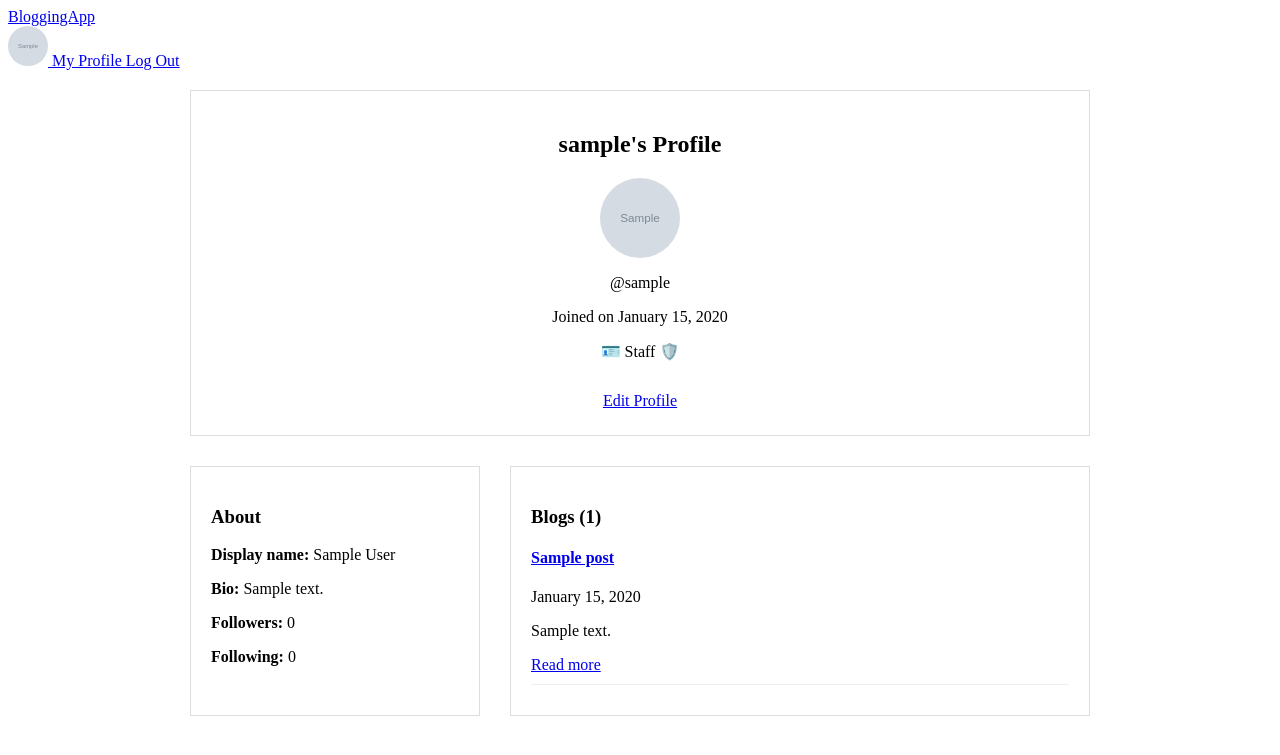
After one commit to hashtag-ankita/bloggingApp-2, a Django app: a page that uses templates/navbar.html in a window 1280 px wide. The commit adds this page. Shown: the top 755 px of the page. Run offline with Django 5.2, Linux system fonts and the light colour scheme; a user stored in the database is signed in; tables that the repository leaves empty hold one stand-in row (values such as "Sample post"); grey boxes marked "Sample" are stand-in pictures.

Commit message:
Added profile details page for users
- Displays user details and their blog posts, if any

- Also displays if they are staff or superuser/admin on their profile

```diff
--- a/base/templates/feed_component.html
+++ b/base/templates/feed_component.html
@@ -3,7 +3,7 @@
     <a href="#">
         <h4 class="post-title">{{ post.title|title }}</h4>
     </a>
-    <p class="post-author">by <a href="#">{{ post.author.username }}</a></p>
+    <p class="post-author">by <a href="{% url 'profile' post.author.username %}">{{ post.author.username }}</a></p>
     <p class="post-date">Published on {{ post.created_at|date }}</p>
     <p class="post-content">{{ post.content|truncatewords:50|linebreaks }}<a href="#" class="read-more">Read
             More...</a></p>
--- /dev/null
+++ b/base/templates/profile_details.html
@@ -0,0 +1,113 @@
+<!-- profile_page.html -->
+{% extends 'main.html' %}
+{% load static %}
+
+{% block content %}
+<style>
+    .profile-container {
+        max-width: 900px;
+        margin: auto;
+        padding: 20px;
+    }
+
+    .profile-header {
+        border: 1px solid #ddd;
+        padding: 20px;
+        text-align: center;
+        margin-bottom: 30px;
+    }
+
+    .profile-picture {
+        width: 80px;
+        height: 80px;
+        object-fit: cover;
+        border-radius: 50%;
+        display: block;
+        margin: 10px auto;
+    }
+
+    .edit-btn,
+    .follow-btn {
+        display: inline-block;
+        margin-top: 10px;
+        padding: 5px 10px;
+    }
+
+    .profile-body {
+        display: grid;
+        grid-template-columns: 1fr 2fr;
+        gap: 30px;
+    }
+
+    .profile-details-card {
+        border: 1px solid #ddd;
+        padding: 20px;
+    }
+
+    .profile-blogs-section {
+        border: 1px solid #ddd;
+        padding: 20px;
+    }
+
+    .blog-card {
+        border-bottom: 1px solid #eee;
+        padding-bottom: 10px;
+        margin-bottom: 10px;
+    }
+</style>
+<div class="profile-container">
+    <!-- Header Section -->
+    <div class="profile-header">
+        <h2>{{ user.username }}'s Profile</h2>
+        {% if user.profile_picture %}
+        <img src="{{ user.profile_picture.url }}" alt="Profile Picture" class="profile-picture">
+        {% else %}
+        <img src="{% static 'images/avatar.svg' %}" alt="Profile Picture" class="profile-picture">
+        {% endif %}
+        <p>@{{ user.username }}</p>
+        <p>Joined on {{ user.created_at|date:"F d, Y" }}</p>
+        {% if user.is_staff %}
+        <p><span>🪪 Staff {% if user.is_superuser %}🛡️{% endif %}</span></p>
+        {% endif %}
+        {% if request.user == user %}
+        <a href="{% url 'edit-profile' %}" class="edit-btn">Edit Profile</a>
+        {% else %}
+        <!-- {% if is_following %}
+        <form action="" method="post">{% csrf_token %}
+            <button type="submit" class="follow-btn">Unfollow</button>
+        </form>
+        {% else %} -->
+        <form action="" method="post">{% csrf_token %}
+            <button type="submit" class="follow-btn">Follow</button>
+        </form>
+        <!-- {% endif %} -->
+        {% endif %}
+    </div>
+
+    <!-- Body Section -->
+    <div class="profile-body">
+        <div class="profile-details-card">
+            <h3>About</h3>
+            <p><strong>Display name:</strong> {{ user.display_name }}</p>
+            <p><strong>Bio:</strong> {{ user.bio|default:"No bio added." }}</p>
+            <p><strong>Followers:</strong> 0</p>
+            <p><strong>Following:</strong> 0</p>
+        </div>
+
+        <div class="profile-blogs-section">
+            <h3>Blogs ({{ blogs.count }})</h3>
+            {% for blog in blogs.all %}
+            <div class="blog-card">
+                <h4><a href="#">{{ blog.title }}</a></h4>
+                <p>{{ blog.created_at|date:"F d, Y" }}</p>
+                <p>{{ blog.content|truncatewords:25 }}</p>
+                <a href="#">Read more</a>
+            </div>
+            {% empty %}
+            <p>No blogs yet.</p>
+            {% endfor %}
+        </div>
+    </div>
+</div>
+
+{% endblock %}
--- a/base/templates/sidebar_component.html
+++ b/base/templates/sidebar_component.html
@@ -11,7 +11,7 @@
    <h4 class="profile-display-name">{{ request.user.display_name }}</h4>
    <p class="profile-username">@{{ request.user.username }}</p>
    <p class="profile-blog-count">Blogs Posted: <span>0</span></p>
-   <a href="#" class="view-profile-btn">View Profile</a>
+   <a href="{% url 'profile' request.user.username %}" class="view-profile-btn">View Profile</a>
 </div>
 
 <hr>
--- a/base/urls.py
+++ b/base/urls.py
@@ -9,6 +9,9 @@ urlpatterns = [
     path('login/', views.login_view, name='login'),
     path('logout/', views.logout_view, name='logout'),
 
+    path('profile/<str:username>/', views.profile_view, name='profile'),
+    path('edit_profile/', views.editProfile, name='edit-profile'),
+
     path('create/', views.createPost, name='create-post'),
     path('add_category/', views.addCategory, name='add-category'),
 ]
--- a/base/views.py
+++ b/base/views.py
@@ -1,4 +1,4 @@
-from django.shortcuts import render, redirect
+from django.shortcuts import render, redirect, get_object_or_404
 from django.contrib.auth import login, authenticate, logout
 from django.contrib.auth.decorators import login_required
 from .forms import SignupForm, LoginForm, PostForm, CategoryForm
@@ -43,9 +43,23 @@ def login_view(request):
                 print(error)
     return render(request, 'login.html', {'form':form})
 
+@login_required(login_url='login')
 def logout_view(request):
     logout(request)
     return redirect('login')
+
+@login_required(login_url='login')
+def profile_view(request, username):
+    user = get_object_or_404(CustomUser,  username=username)
+
+    # Get blogs by this user
+    blogs = Post.objects.filter(author=user)
+
+    context = {
+        'user': user,
+        'blogs': blogs,
+    }
+    return render(request, 'profile_details.html', context)
 
 @login_required(login_url='login')
 def home(request):
@@ -60,7 +74,7 @@ def home(request):
     }
     return render(request, 'home.html', context)
 
-
+@login_required(login_url='login')
 def createPost(request):
     if request.method == 'POST':
         form = PostForm(request.POST)
@@ -83,6 +97,12 @@ def createPost(request):
         form = PostForm()
         return render(request, 'create_post.html', {'form': form})
 
+@login_required(login_url='login')
+def editProfile(request):
+    # user = request.user
+    return render(request, 'edit_profile.html')
+
+@login_required(login_url='login')
 def addCategory(request):
     if request.method == 'POST':
         form = CategoryForm(request.POST)
--- a/templates/navbar.html
+++ b/templates/navbar.html
@@ -8,7 +8,8 @@
     </div>
 
     <div class="navbar-link">
-        <a href="#">
+        {% if user.is_authenticated %}
+        <a href="{% url 'profile' request.user.username %}">
             {% if request.user.profile_picture %}
             <img src="{{ request.user.profile_picture.url }}" alt="{{ request.user.username }}"
                 style="width: 40px; height: 40px; border-radius: 50%; aspect-ratio: 1;">
@@ -18,8 +19,6 @@
             {% endif %}
             My Profile
         </a>
-
-        {% if user.is_authenticated %}
         <a href="logout">Log Out</a>
         {% else %}
         <a href="login">Log In</a>
```
Also changed, not shown: base/templates/edit_profile.html (added, +7 -0 lines), media/profile_pictures/pfp1.jpg (deleted), 1 other file. Lines whose indentation alone changed are shown as unchanged.
